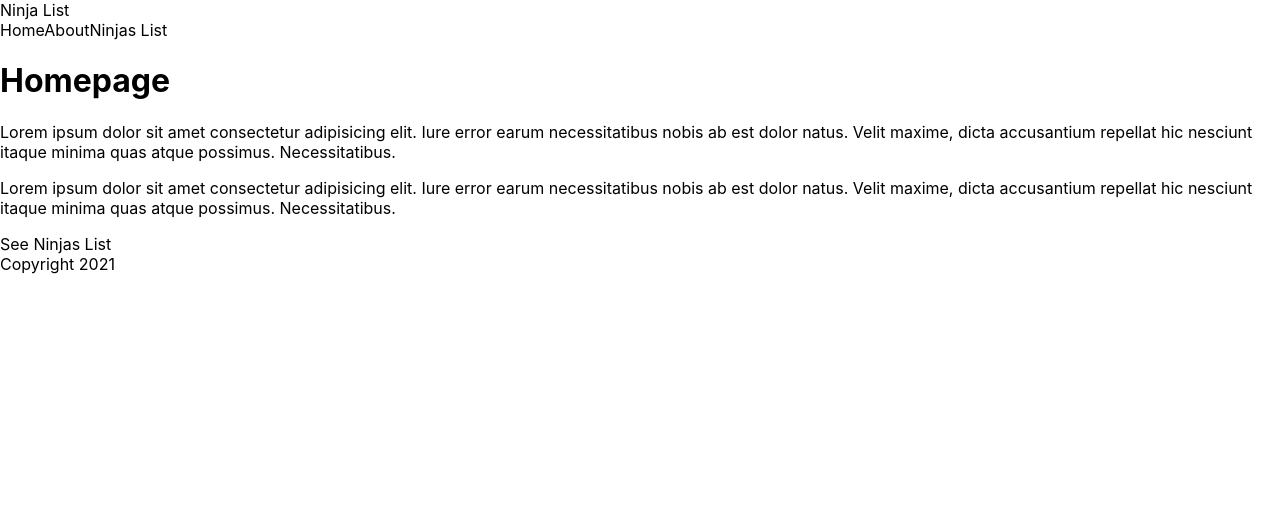
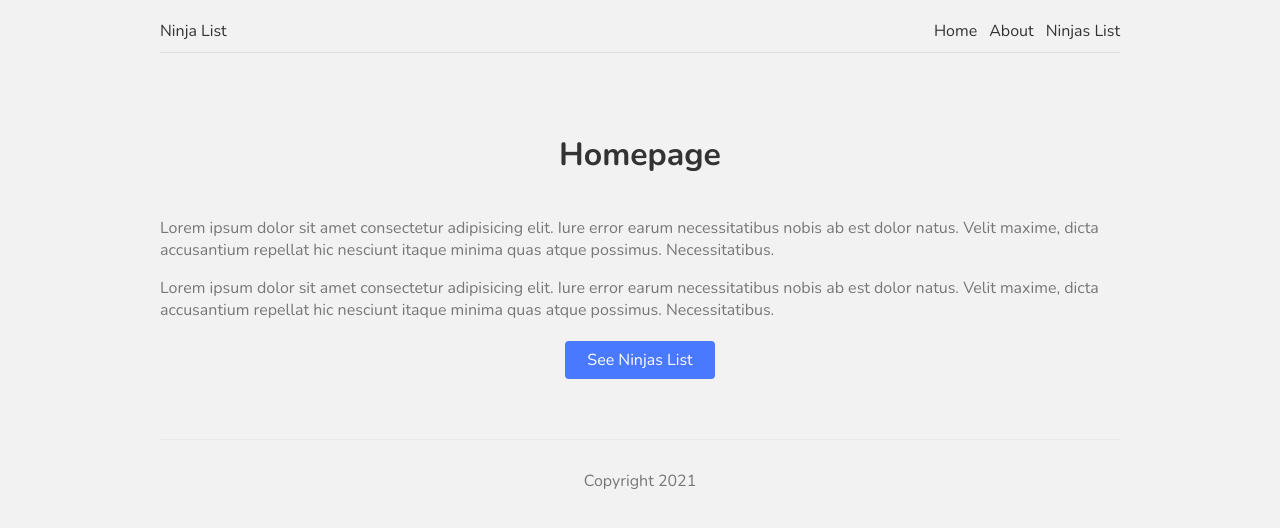
Before and after one commit to galoelmer/nexjs-practic3, a Next.js app: page / in a window 1280 px wide. Shown: the top 528 px of the page. Built offline with nearby package versions, Linux system fonts and the light colour scheme.

Commit message:
Add global styling

```diff
--- a/components/Footer.js
+++ b/components/Footer.js
@@ -1,8 +1,8 @@
 const Footer = () => {
     return (
-        <div>
+        <footer>
             Copyright 2021
-        </div>
+        </footer>
     )
 }
 
--- a/components/Navbar.js
+++ b/components/Navbar.js
@@ -4,7 +4,7 @@ const Navbar = () => {
   return (
     <div>
       <nav>
-        <div className="log">Ninja List</div>
+        <div className="logo">Ninja List</div>
         <Link href="/">
           <a>Home</a>
         </Link>
--- a/pages/index.js
+++ b/pages/index.js
@@ -4,12 +4,22 @@ import styles from '../styles/Home.module.css'
 export default function Home() {
   return (
     <div>
-     <h1>Homepage</h1>
-     <p>Lorem ipsum dolor sit amet consectetur adipisicing elit. Iure error earum necessitatibus nobis ab est dolor natus. Velit maxime, dicta accusantium repellat hic nesciunt itaque minima quas atque possimus. Necessitatibus.</p>
-     <p>Lorem ipsum dolor sit amet consectetur adipisicing elit. Iure error earum necessitatibus nobis ab est dolor natus. Velit maxime, dicta accusantium repellat hic nesciunt itaque minima quas atque possimus. Necessitatibus.</p>
-     <Link href="/ninjas">
-      <a>See Ninjas List</a>
-     </Link>
+      <h1 className={styles.title}>Homepage</h1>
+      <p className={styles.text}>
+        Lorem ipsum dolor sit amet consectetur adipisicing elit. Iure error
+        earum necessitatibus nobis ab est dolor natus. Velit maxime, dicta
+        accusantium repellat hic nesciunt itaque minima quas atque possimus.
+        Necessitatibus.
+      </p>
+      <p className={styles.text}>
+        Lorem ipsum dolor sit amet consectetur adipisicing elit. Iure error
+        earum necessitatibus nobis ab est dolor natus. Velit maxime, dicta
+        accusantium repellat hic nesciunt itaque minima quas atque possimus.
+        Necessitatibus.
+      </p>
+      <Link href="/ninjas">
+        <a className={styles.btn}>See Ninjas List</a>
+      </Link>
     </div>
-  )
+  );
 }
--- a/styles/Home.module.css
+++ b/styles/Home.module.css
@@ -1,122 +1,18 @@
-.container {
-  min-height: 100vh;
-  padding: 0 0.5rem;
-  display: flex;
-  flex-direction: column;
-  justify-content: center;
-  align-items: center;
-}
-
-.main {
-  padding: 5rem 0;
-  flex: 1;
-  display: flex;
-  flex-direction: column;
-  justify-content: center;
-  align-items: center;
-}
-
-.footer {
-  width: 100%;
-  height: 100px;
-  border-top: 1px solid #eaeaea;
-  display: flex;
-  justify-content: center;
-  align-items: center;
-}
-
-.footer img {
-  margin-left: 0.5rem;
-}
-
-.footer a {
-  display: flex;
-  justify-content: center;
-  align-items: center;
-}
-
-.title a {
-  color: #0070f3;
-  text-decoration: none;
-}
-
-.title a:hover,
-.title a:focus,
-.title a:active {
-  text-decoration: underline;
-}
-
 .title {
-  margin: 0;
-  line-height: 1.15;
-  font-size: 4rem;
-}
-
-.title,
-.description {
+  color: #333;
+  padding-bottom: 20px;
   text-align: center;
 }
-
-.description {
-  line-height: 1.5;
-  font-size: 1.5rem;
+.text {
+  color: #777;
 }
-
-.code {
-  background: #fafafa;
-  border-radius: 5px;
-  padding: 0.75rem;
-  font-size: 1.1rem;
-  font-family: Menlo, Monaco, Lucida Console, Liberation Mono, DejaVu Sans Mono,
-    Bitstream Vera Sans Mono, Courier New, monospace;
+.btn {
+  display: block;
+  width: 150px;
+  padding: 8px 0;
+  margin: 20px auto;
+  background: #4979ff;
+  border-radius: 4px;
+  color: white;
+  text-align: center;
 }
-
-.grid {
-  display: flex;
-  align-items: center;
-  justify-content: center;
-  flex-wrap: wrap;
-  max-width: 800px;
-  margin-top: 3rem;
-}
-
-.card {
-  margin: 1rem;
-  flex-basis: 45%;
-  padding: 1.5rem;
-  text-align: left;
-  color: inherit;
-  text-decoration: none;
-  border: 1px solid #eaeaea;
-  border-radius: 10px;
-  transition: color 0.15s ease, border-color 0.15s ease;
-}
-
-.card:hover,
-.card:focus,
-.card:active {
-  color: #0070f3;
-  border-color: #0070f3;
-}
-
-.card h3 {
-  margin: 0 0 1rem 0;
-  font-size: 1.5rem;
-}
-
-.card p {
-  margin: 0;
-  font-size: 1.25rem;
-  line-height: 1.5;
-}
-
-.logo {
-  height: 1em;
-}
-
-@media (max-width: 600px) {
-  .grid {
-    width: 100%;
-    flex-direction: column;
-  }
-}
--- a/styles/globals.css
+++ b/styles/globals.css
@@ -1,16 +1,37 @@
-html,
+@import url('https://fonts.googleapis.com/css2?family=Nunito:wght@300;400;600;700&display=swap');
+
 body {
-  padding: 0;
-  margin: 0;
-  font-family: -apple-system, BlinkMacSystemFont, Segoe UI, Roboto, Oxygen,
-    Ubuntu, Cantarell, Fira Sans, Droid Sans, Helvetica Neue, sans-serif;
+  background: #f2f2f2;
+  color: #333;
+  font-family: "Nunito";
 }
-
 a {
-  color: inherit;
+  color: #333;
   text-decoration: none;
 }
-
-* {
-  box-sizing: border-box;
+.content {
+  max-width: 960px;
+  margin: 0 auto;
 }
+nav {
+  margin: 10px auto 80px;
+  padding: 10px 0;
+  display: flex;
+  justify-content: flex-end;
+  align-items: flex-end;
+  border-bottom: 1px solid #ddd;
+}
+nav a {
+  margin-left: 12px;
+}
+nav .logo {
+  margin-right: auto;
+}
+footer {
+  display: block;
+  text-align: center;
+  padding: 30px 0;
+  margin-top: 60px;
+  color: #777;
+  border-top: 1px solid #eaeaea;
+}
```
